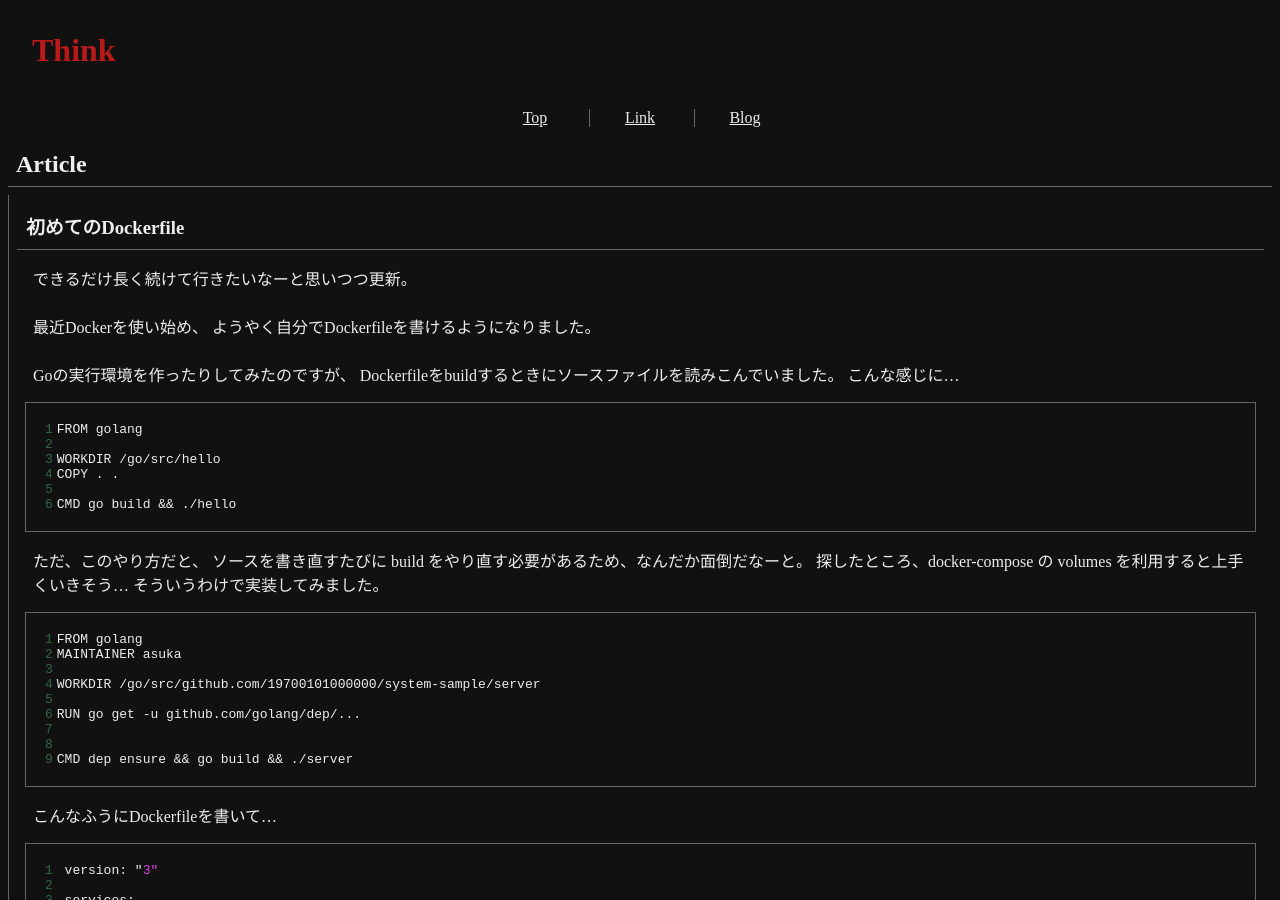
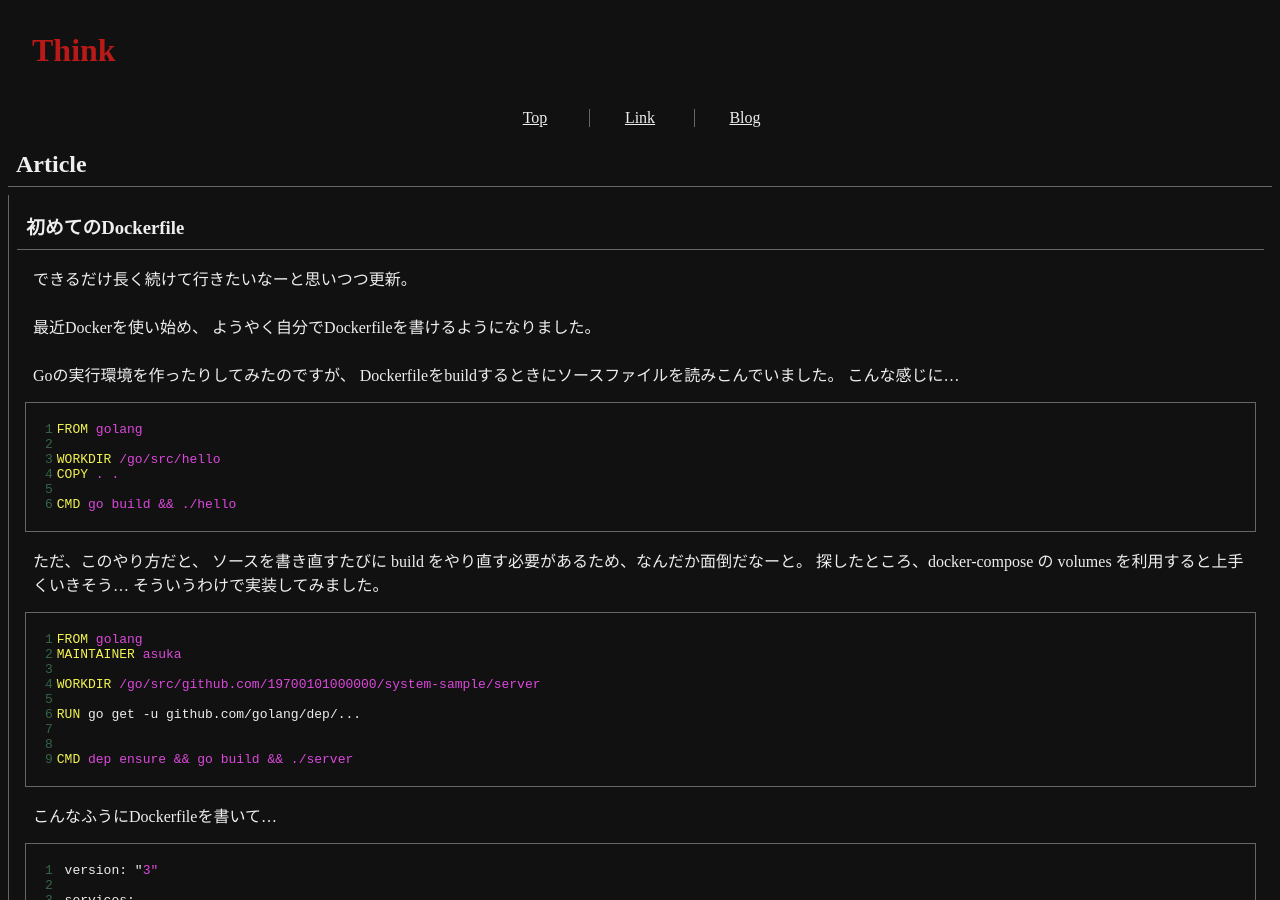
Before and after one commit to a-skua/a-skua.github.io, a Jekyll site: the page built from _posts/2018-09-13-dockerfile.md, in a window 1280 px wide and 900 px high. Built offline with Jekyll 4.4.1, drawn with Linux system fonts in a browser that asks for light colours; comment, search, counter and statistics services are not loaded.

Commit message:
Fix syntaxhighlight

```diff
--- a/_posts/2018-09-13-dockerfile.md
+++ b/_posts/2018-09-13-dockerfile.md
@@ -14,7 +14,7 @@ Goの実行環境を作ったりしてみたのですが、
 Dockerfileをbuildするときにソースファイルを読みこんでいました。
 こんな感じに…
 
-{% highlight plaintext linenos %}
+{% highlight dockerfile linenos %}
 FROM golang
 
 WORKDIR /go/src/hello
@@ -28,7 +28,7 @@ CMD go build && ./hello
 探したところ、docker-compose の volumes を利用すると上手くいきそう…
 そういうわけで実装してみました。
 
-{% highlight plaintext linenos %}
+{% highlight dockerfile linenos %}
 FROM golang
 MAINTAINER asuka
 
```
